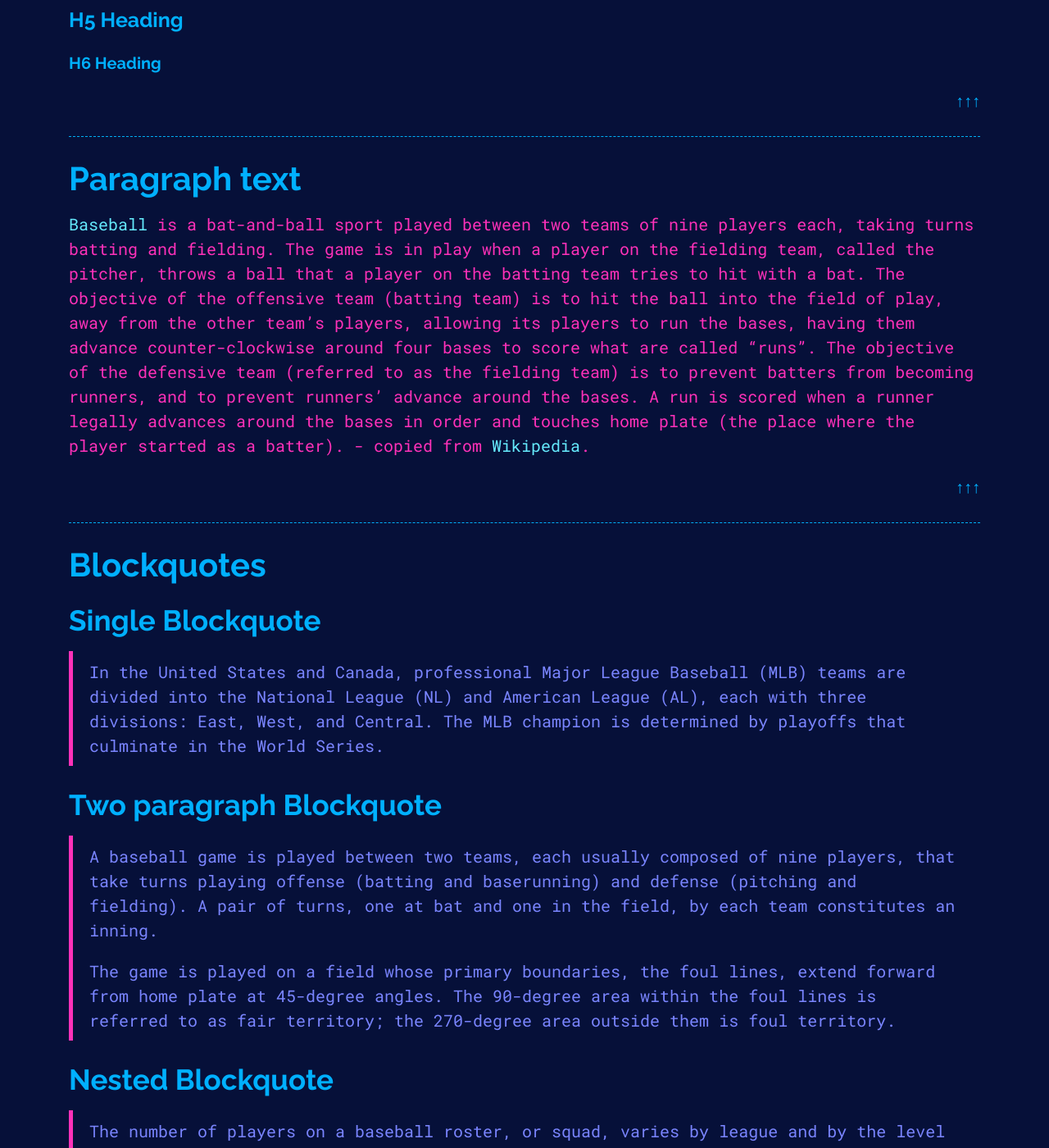
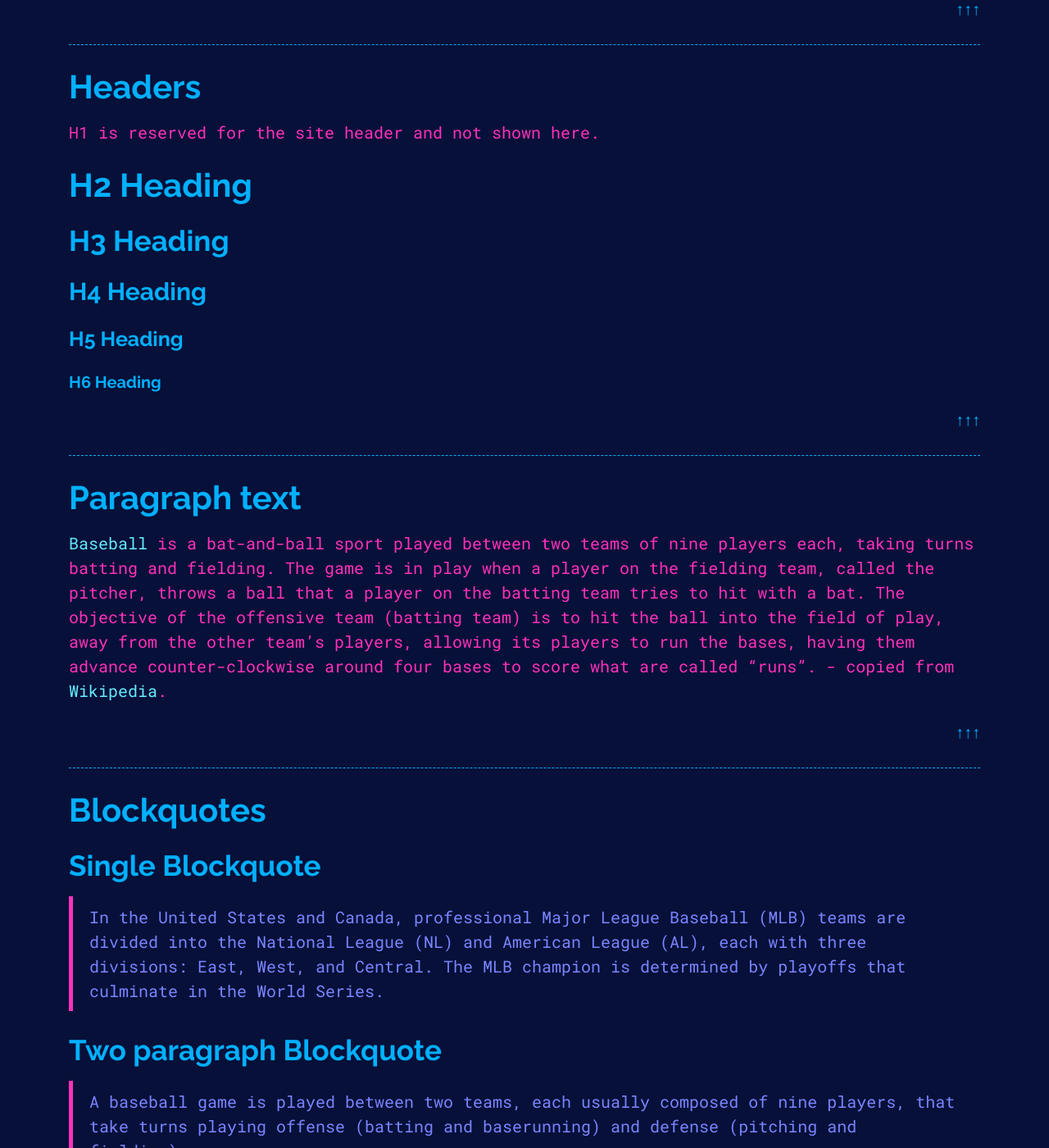
Before and after one commit to corbtastik/yolo, a Jekyll site: the page built from index.md, in a window 1280 px wide and 1400 px high, scrolled down 6499 px. Shown: the whole window at 82% size. Built offline with Jekyll 4.4.1, drawn with Linux system fonts in a browser that asks for light colours; some web fonts are replaced; some of the changed text lies outside the part shown.

Commit message:
Just a little cleanup

````diff
--- a/index.md
+++ b/index.md
@@ -22,7 +22,7 @@ No dependencies other than [jekyll](https://jekyllrb.com/).
 
 Bring your own [colors](#colors) and [fonts](#typography).
 
-> The one-and-only-one "implementation" page is the one you're looking at.
+> The one-and-only "implementation" page is the one you're looking at. It's a sampler of all out-of-the-box elements.
 
 ---
 
@@ -42,9 +42,9 @@ jekyll serve
 
 ## Themes
 
-Yolo doesn't implement an "according to hoyle" Jekyll theme, but the colors, typography and site logo can be styled to your tastes.
+Yolo doesn't implement an "according to hoyle" Jekyll theme, but the colors, fonts, logo and data can be customized.
 
-> "Theming" for Yolo is accomplished by providing a custom theme scss file as outlined below.
+> "Theming" for Yolo is accomplished by providing a custom scss file as outlined below.
 
 * Copy one of the themes in `_sass/yolo/themes` to a new scss file.
 * Provide color values for each variable.
@@ -80,7 +80,7 @@ Yolo doesn't implement an "according to hoyle" Jekyll theme, but the colors, typ
 
 ## Colors
 
-Yolo's colors can be customized by adding a new theme SCSS file and setting the `site.style` value in `_config.yml`.
+Yolo's colors can be customized by adding a new theme scss file and setting the `site.style` value in `_config.yml`.
 
 {% include colors.html %}
 
@@ -101,6 +101,23 @@ Yolo's typography implementation is based on [Bulma's Typography](https://bulma.
 ## Flexbox
 
 Yolo's flexbox implementation is based on [Bulma's "columns" interface](https://bulma.io/documentation/columns/).
+
+Flexbox is used to layout [lightbox images](#image-lightbox) and included to support rich single page layouts. Knock
+on wood, in the not too distant future I hope to add several layout templates.
+
+{% include code.html info="Flexbox template" %}
+{% raw %}
+```html
+{% include flexbox.html columns="1" %}
+{% include flexbox.html columns="2" %}
+{% include flexbox.html columns="3" %}
+{% include flexbox.html columns="4" %}
+{% include flexbox.html columns="5" %}
+{% include flexbox.html columns="6" %}
+{% include flexbox.html columns="7" %}
+{% include flexbox.html columns="8" %}
+```
+{% endraw %}
 
 {% include flexbox.html columns="1" %}
 {% include flexbox.html columns="2" %}
@@ -135,7 +152,7 @@ H1 is reserved for the site header and not shown here.
 
 ## Paragraph text
 
-[Baseball](https://en.wikipedia.org/wiki/Baseball) is a bat-and-ball sport played between two teams of nine players each, taking turns batting and fielding. The game is in play when a player on the fielding team, called the pitcher, throws a ball that a player on the batting team tries to hit with a bat. The objective of the offensive team (batting team) is to hit the ball into the field of play, away from the other team's players, allowing its players to run the bases, having them advance counter-clockwise around four bases to score what are called "runs". The objective of the defensive team (referred to as the fielding team) is to prevent batters from becoming runners, and to prevent runners' advance around the bases. A run is scored when a runner legally advances around the bases in order and touches home plate (the place where the player started as a batter). - copied from [Wikipedia](https://en.wikipedia.org/wiki/Baseball).
+[Baseball](https://en.wikipedia.org/wiki/Baseball) is a bat-and-ball sport played between two teams of nine players each, taking turns batting and fielding. The game is in play when a player on the fielding team, called the pitcher, throws a ball that a player on the batting team tries to hit with a bat. The objective of the offensive team (batting team) is to hit the ball into the field of play, away from the other team's players, allowing its players to run the bases, having them advance counter-clockwise around four bases to score what are called "runs". - copied from [Wikipedia](https://en.wikipedia.org/wiki/Baseball).
 
 [↑↑↑](#){: .back-to-top}
 
@@ -151,8 +168,7 @@ H1 is reserved for the site header and not shown here.
 
 > A baseball game is played between two teams,
 > each usually composed of nine players, that take turns playing offense (batting and baserunning)
-> and defense (pitching and fielding). A pair of turns,
-> one at bat and one in the field, by each team constitutes an inning.
+> and defense (pitching and fielding).
 >
 > The game is played on a field whose primary boundaries, the foul lines,
 > extend forward from home plate at 45-degree angles.
@@ -173,13 +189,13 @@ H1 is reserved for the site header and not shown here.
 
 ## Blockquote w/ markdown
 
-> ### Statistics
+> ### Baseball Statistics
 >
 > 1. __At Bats:__ Plate appearances, excluding walks and hit by pitches.
-> 2. __Hits:__ Times a base is reached safely, because of a batted ball.
-> 3. __Runs:__ Times circling the bases and reaching home safely.
+> 2. __Hits:__ Number of times a base is reached safely.
+> 3. __Runs:__ Number of times runners reach home safely.
 > 4. __RBIs:__ Number of runners who scored due to a batter's action.
-> 5. __Home Runs:__ Hits on which the batter successfully touched all four bases.
+> 5. __Home Runs:__ Hits where the batter touches all four bases safely.
 > 6. __Batting Average:__ Hits divided by at bats.
 
 [↑↑↑](#){: .back-to-top}
@@ -205,7 +221,7 @@ H1 is reserved for the site header and not shown here.
 
 ## Code
 
-> __Tip:__ Click the snippet header to copy to clipboard.
+> __Tip:__ Click header to copy a snippet.
 
 {% include code.html info="Bash script" %}
 ```bash
@@ -300,7 +316,7 @@ AND   price <= 10000
 | `git status` | List all *new or modified* files |
 | `git diff` | Show file differences that **haven't been** staged |
 
-### With cell alignment
+### Cell alignment
 
 | Left-aligned | Center-aligned | Right-aligned |
 | :---         |     :---:      |          ---: |
@@ -564,9 +580,9 @@ The `_data/lb-images.yml` file is the default lightbox data file, just replace w
 
 ### Custom data file
 
-A custom data file can be added to render another lightbox.
+A custom data file can be added to render a lightbox.
 
-* Create a new file in `_data` and prefix the name with `lb-`.
+* Create a new file in `_data` and prefix name with `lb-`.
 * Use the data file name (w/o `.yml` ext) as the value to `lb-data`.
 
 {% include code.html info="Images from: _data/lb-marfa.yml" %}
@@ -596,9 +612,9 @@ Yolo has basic support for embedding Google Slides.
 
 * Enter prezo data into `_data/prezos.yml`
 * Include `prezo.html` on your page.
-* Set the `title` value to match the prezo in `_data/prezos.yml`.
+* Set `title` value to match prezo in `_data/prezos.yml`.
 * By default, prezos are displayed with a `is-16-by-9` aspect ratio.
-* Optionally set the `aspect-ratio` to `is-16-by-9`, `is-4-by-3`, or `is-1-by-1`.
+* Optionally set `aspect-ratio` to `is-16-by-9`, `is-4-by-3`, or `is-1-by-1`.
 
 ### Sample 1
 
````
Also changed, not shown: other parts of index.md (+8 -8 lines).
